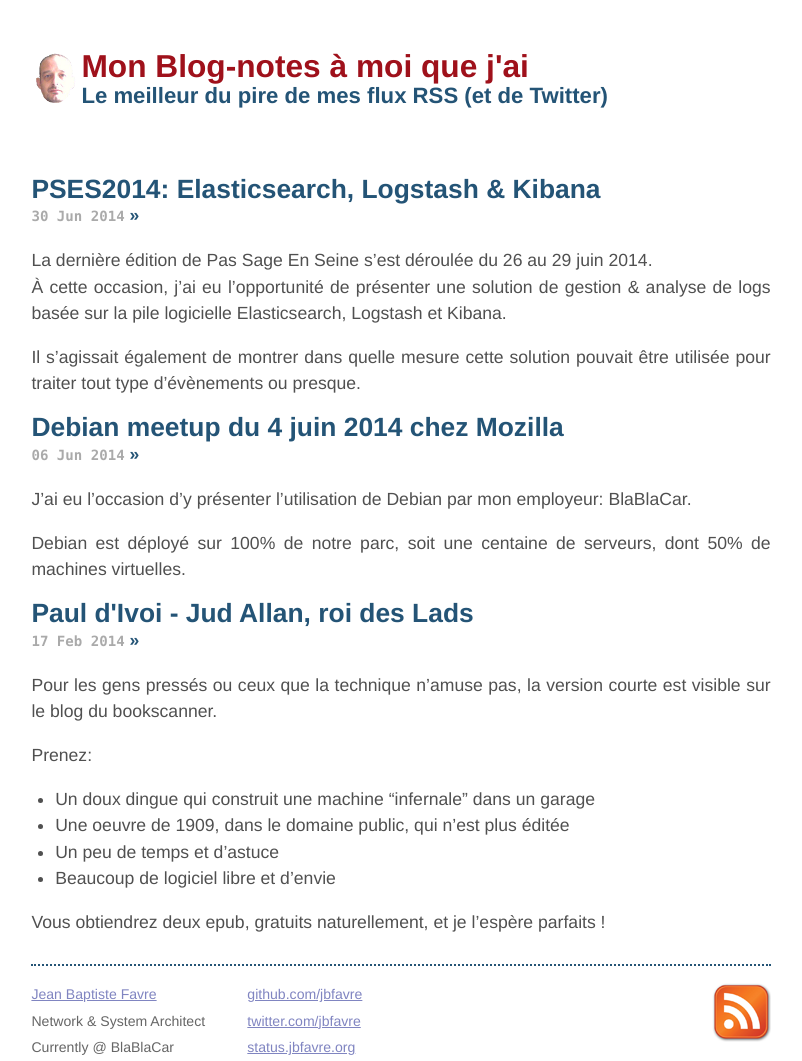
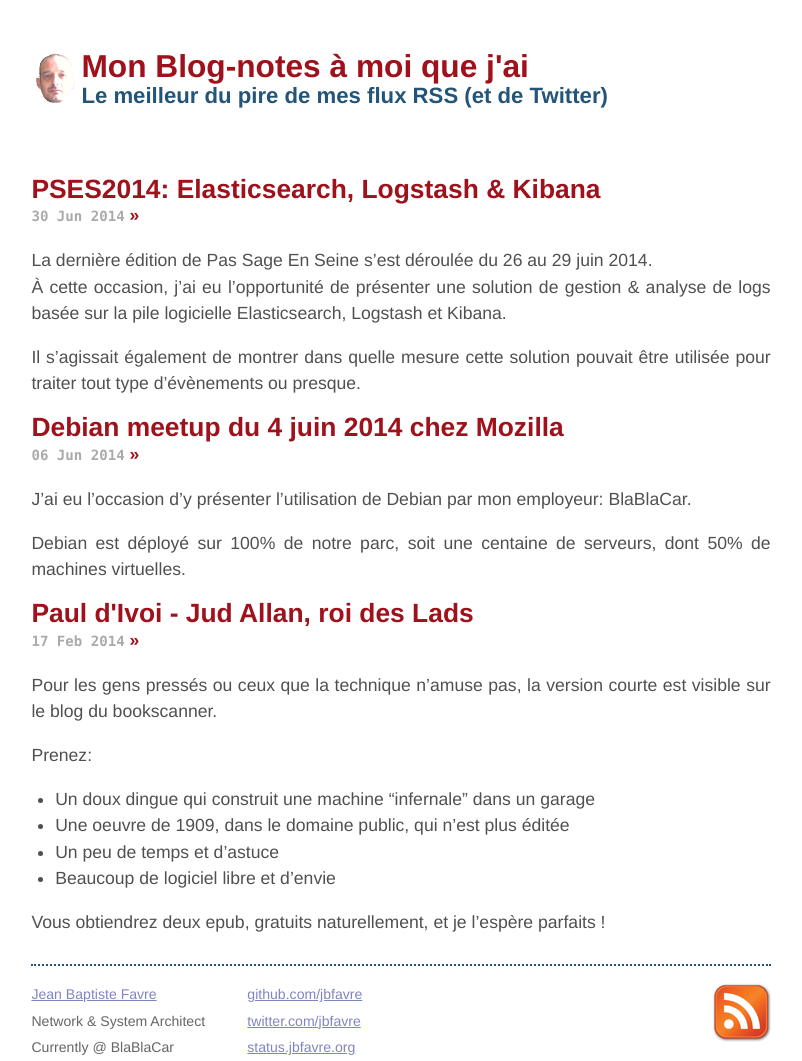
Before and after one commit to jbfavre/jbfavre.org, a Jekyll site: the page built from index.html, in a window 1280 px wide. Shown: the whole page, without its empty margins (239-1041 px from the left). Built offline with Jekyll 4.4.1, drawn with Linux system fonts in a browser that asks for light colours.

Commit message:
Update CSS

```diff
--- a/css/screen.css
+++ b/css/screen.css
@@ -160,7 +160,8 @@
 
   .post .post-title {
     font-weight:bold;
-    color: #245476;
+    /*color: #245476;*/
+    color: #9f111b;
   }
   h2.post-title {
     font-size: 1.5em;
```
